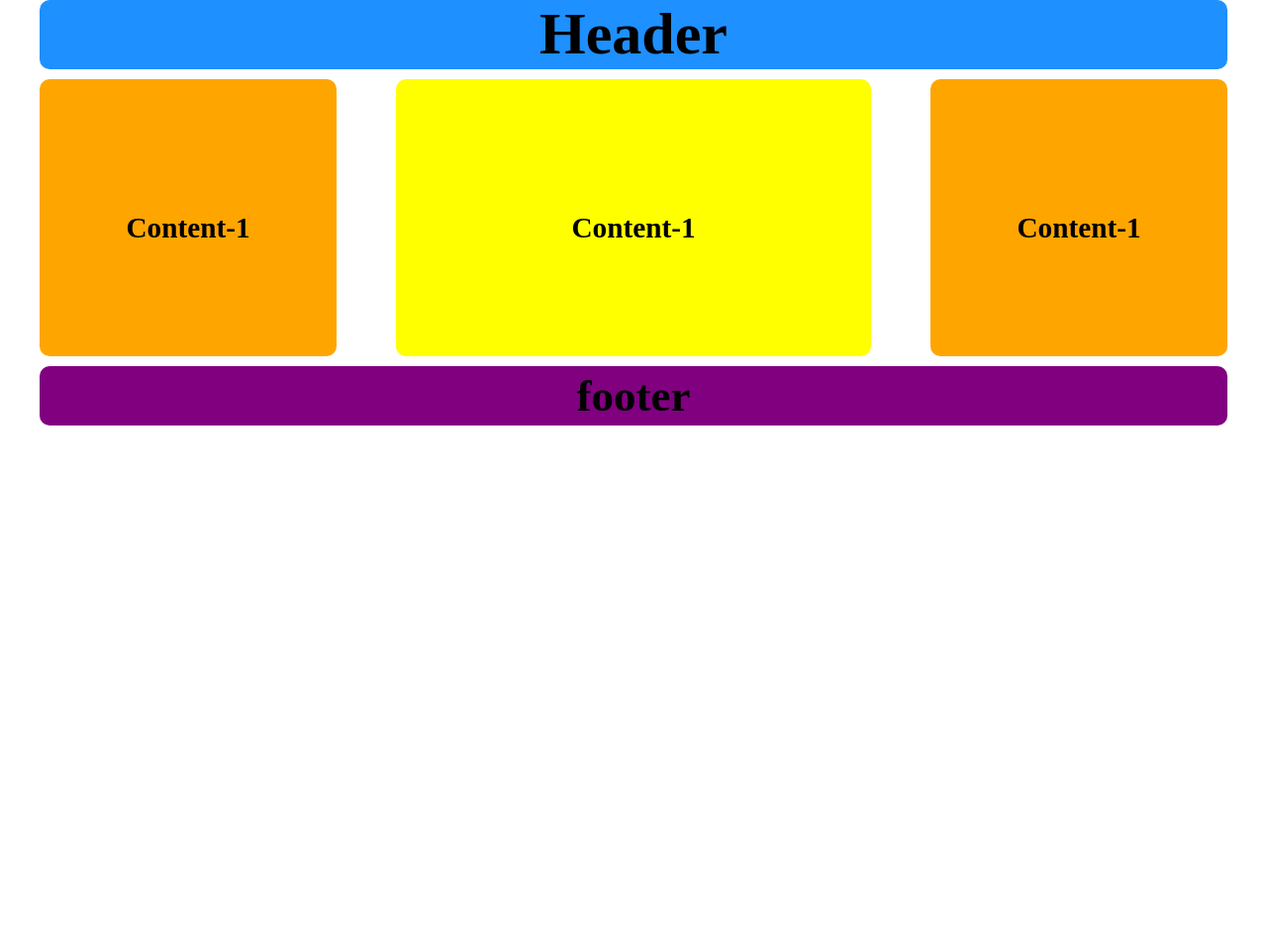
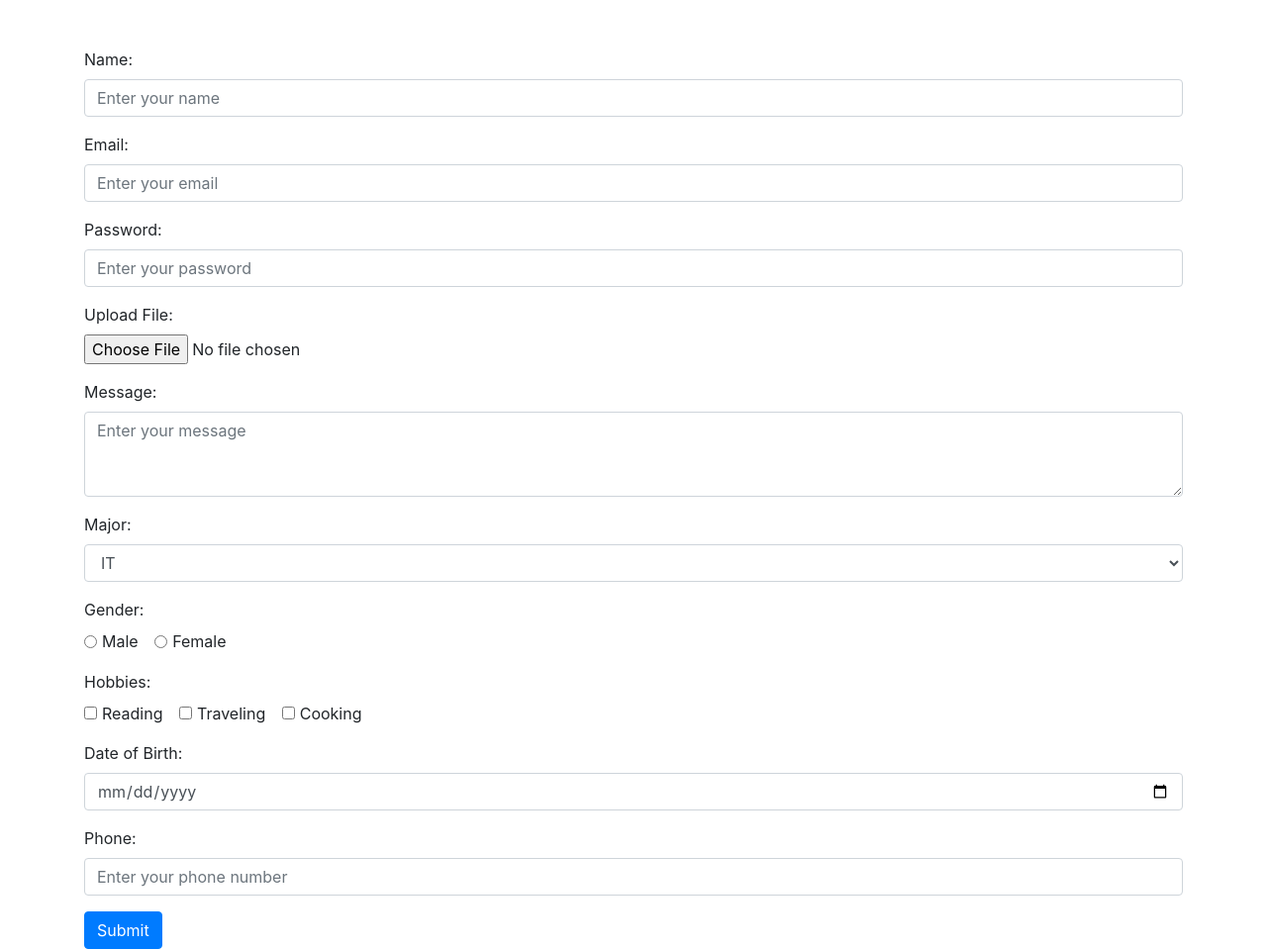
Before and after one commit to Tryy-43/TravelBootstrap, a plain HTML site: page index.html in a window 1280 px wide. Shown: the whole page at 99% size. Before the commit the page ends 800 px from the top, so only its background shows below. Drawn offline with nearby package versions, Linux system fonts and the light colour scheme.

Commit message:
Update index.html

```diff
--- a/index.html
+++ b/index.html
@@ -3,31 +3,169 @@
   <head>
     <meta charset="UTF-8" />
     <meta name="viewport" content="width=device-width, initial-scale=1.0" />
-    <link rel="stylesheet" href="style.css" />
-    <title>Assignment</title>
+    <title>Comprehensive Bootstrap Form</title>
+    <!-- Bootstrap CSS -->
+    <link
+      href="https://stackpath.bootstrapcdn.com/bootstrap/4.5.2/css/bootstrap.min.css"
+      rel="stylesheet"
+    />
   </head>
   <body>
-    <div class="wrapper">
-      <div class="header">
-        <h1>Header</h1>
-      </div>
-      <div class="nav">
-        <h2>Navigation</h2>
-      </div>
-      <div class="container">
-        <div class="box">
-          <h3>Content-1</h3>
+    <div class="container mt-5">
+      <form>
+        <!-- Text Input -->
+        <div class="form-group">
+          <label for="name">Name:</label>
+          <input
+            type="text"
+            class="form-control"
+            id="name"
+            name="name"
+            placeholder="Enter your name"
+          />
         </div>
-        <div class="box">
-          <h3>Content-1</h3>
+
+        <!-- Email Input -->
+        <div class="form-group">
+          <label for="email">Email:</label>
+          <input
+            type="email"
+            class="form-control"
+            id="email"
+            name="email"
+            placeholder="Enter your email"
+          />
         </div>
-        <div class="box">
-          <h3>Content-1</h3>
+
+        <!-- Password Input -->
+        <div class="form-group">
+          <label for="password">Password:</label>
+          <input
+            type="password"
+            class="form-control"
+            id="password"
+            name="password"
+            placeholder="Enter your password"
+          />
         </div>
-      </div>
-      <div class="footer">
-        <h2>footer</h2>
-      </div>
+
+        <!-- File Input -->
+        <div class="form-group">
+          <label for="file">Upload File:</label>
+          <input type="file" class="form-control-file" id="file" name="file" />
+        </div>
+
+        <!-- Textarea -->
+        <div class="form-group">
+          <label for="message">Message:</label>
+          <textarea
+            class="form-control"
+            id="message"
+            name="message"
+            rows="3"
+            placeholder="Enter your message"
+          ></textarea>
+        </div>
+
+        <!-- Select Dropdown -->
+        <div class="form-group">
+          <label for="country">Major:</label>
+          <select class="form-control" id="country" name="country">
+            <option>IT</option>
+            <option>CS</option>
+            <option>BA</option>
+            <option>ITE</option>
+          </select>
+        </div>
+
+        <!-- Radio Buttons -->
+        <div class="form-group">
+          <label>Gender:</label><br />
+          <div class="form-check form-check-inline">
+            <input
+              class="form-check-input"
+              type="radio"
+              name="gender"
+              id="male"
+              value="male"
+            />
+            <label class="form-check-label" for="male">Male</label>
+          </div>
+          <div class="form-check form-check-inline">
+            <input
+              class="form-check-input"
+              type="radio"
+              name="gender"
+              id="female"
+              value="female"
+            />
+            <label class="form-check-label" for="female">Female</label>
+          </div>
+        </div>
+
+        <!-- Checkboxes -->
+        <div class="form-group">
+          <label>Hobbies:</label><br />
+          <div class="form-check form-check-inline">
+            <input
+              class="form-check-input"
+              type="checkbox"
+              id="hobby1"
+              name="hobbies"
+              value="reading"
+            />
+            <label class="form-check-label" for="hobby1">Reading</label>
+          </div>
+          <div class="form-check form-check-inline">
+            <input
+              class="form-check-input"
+              type="checkbox"
+              id="hobby2"
+              name="hobbies"
+              value="traveling"
+            />
+            <label class="form-check-label" for="hobby2">Traveling</label>
+          </div>
+          <div class="form-check form-check-inline">
+            <input
+              class="form-check-input"
+              type="checkbox"
+              id="hobby3"
+              name="hobbies"
+              value="cooking"
+            />
+            <label class="form-check-label" for="hobby3">Cooking</label>
+          </div>
+        </div>
+
+        <!-- Date Input -->
+        <div class="form-group">
+          <label for="dob">Date of Birth:</label>
+          <input type="date" class="form-control" id="dob" name="dob" />
+        </div>
+
+        <!-- URL Input -->
+
+        <!-- Tel Input -->
+        <div class="form-group">
+          <label for="phone">Phone:</label>
+          <input
+            type="tel"
+            class="form-control"
+            id="phone"
+            name="phone"
+            placeholder="Enter your phone number"
+          />
+        </div>
+
+        <!-- Submit Button -->
+        <button type="submit" class="btn btn-primary">Submit</button>
+      </form>
     </div>
+
+    <!-- Bootstrap JS and dependencies -->
+    <script src="https://code.jquery.com/jquery-3.5.1.slim.min.js"></script>
+    <script src="https://cdn.jsdelivr.net/npm/@popperjs/core@2.5.4/dist/umd/popper.min.js"></script>
+    <script src="https://stackpath.bootstrapcdn.com/bootstrap/4.5.2/js/bootstrap.min.js"></script>
   </body>
 </html>
```
